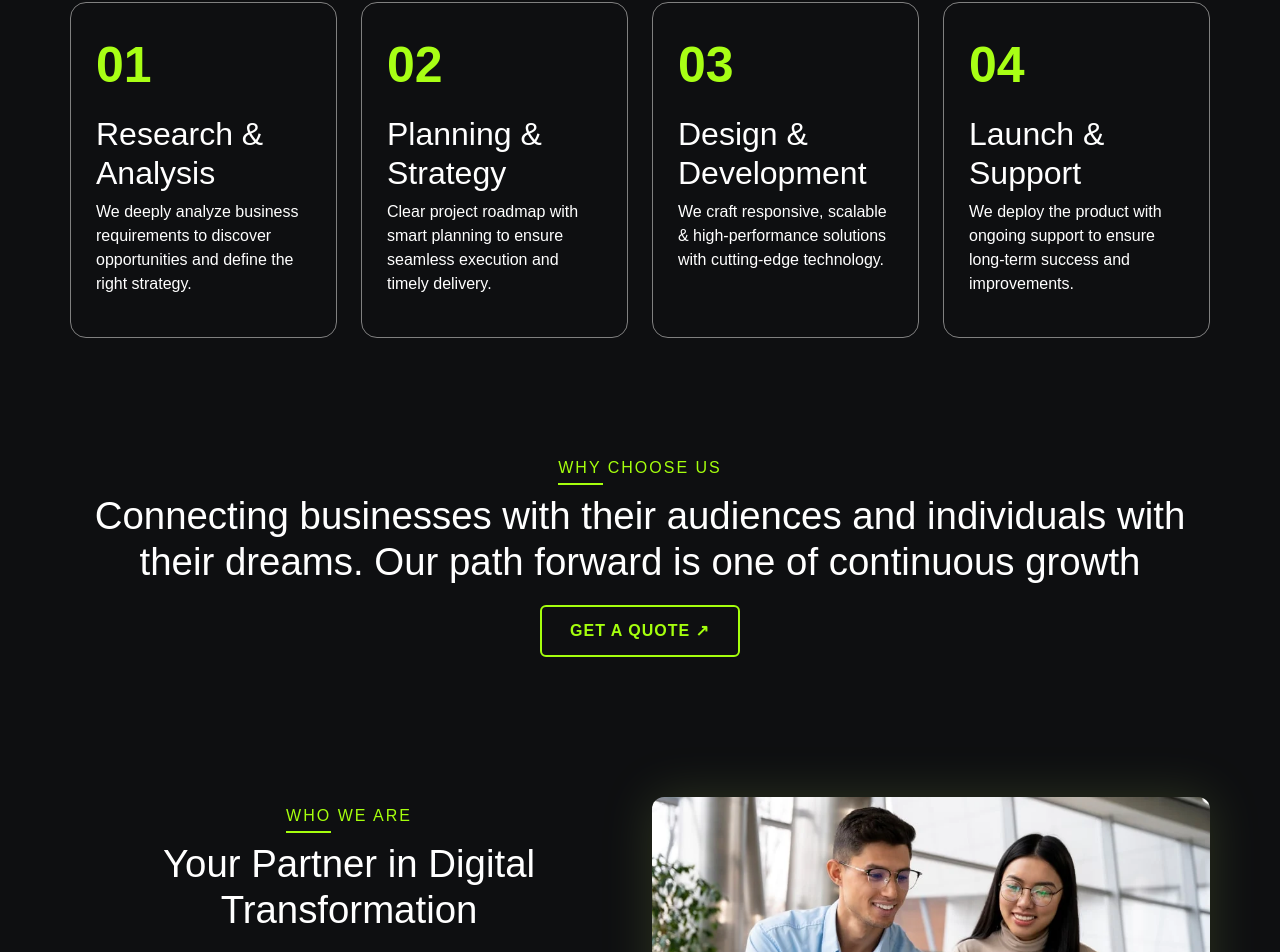
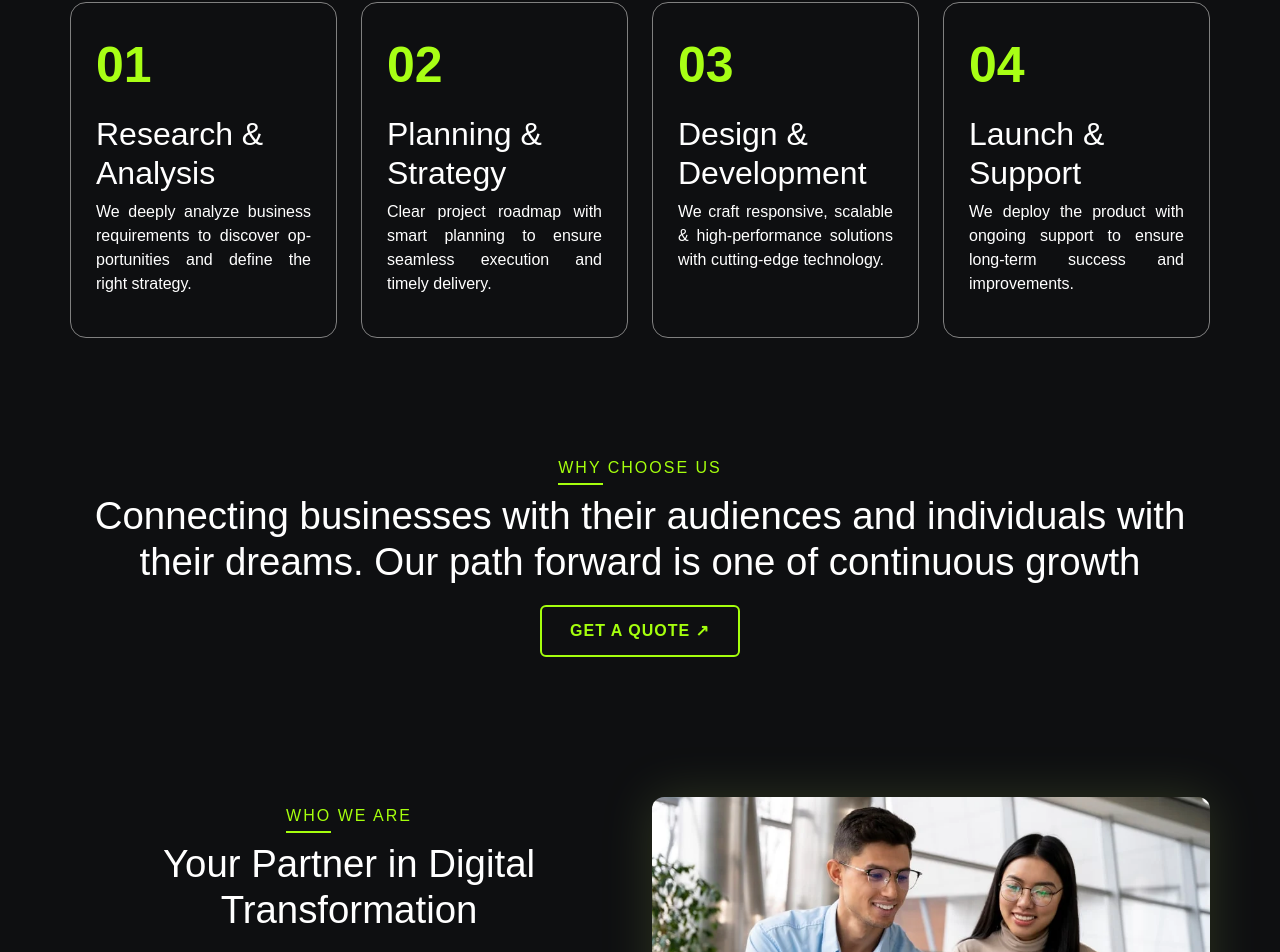
Before and after one commit to Zeeshanprojects/Corebizlabs, a React (Vite) app in the folder corebizlabs/: page / in a window 1280 px wide. Shown: the part 839-1791 px from the top of the page. Built offline with nearby package versions, Linux system fonts and the light colour scheme; a web font is replaced by a local one.

Commit message:
code-updated

```diff
--- a/corebizlabs/src/Pages/Home.css
+++ b/corebizlabs/src/Pages/Home.css
@@ -4,8 +4,6 @@
   justify-content: center;
   text-align: center;
 }
-
-
 .custom-heading {
   font-size: clamp(10px, 7.5vw, 145px);
   font-weight: 100;
@@ -18,8 +16,10 @@
   opacity: 0;
   animation: fadeUp 1.3s ease forwards;
 }
-
-/* Highlight text styling */
+.para{
+  text-align: justify;
+  hyphens: auto !important;
+}
 .custom-heading span {
   background: linear-gradient(90deg, #d7ff75, #9fff00);
   -webkit-background-clip: text;
@@ -38,24 +38,24 @@
   opacity: 0;
   animation: fadeUp 1.8s ease forwards;
 }
-.work-process-section{
-margin-top: 100px ;
+.work-process-section {
+  margin-top: 100px;
 }
 .work-process-section .process-card {
   height: 100%;
-color: white;
-text-align: start !important;
-border: 1px solid gray !important;
+  color: white;
+  text-align: start !important;
+  border: 1px solid gray !important;
   padding: 25px;
   border-radius: 16px;
   transition: 0.3s ease-in-out;
-  border: 1px solid rgba(0,0,0,0.08);
+  border: 1px solid rgba(0, 0, 0, 0.08);
 }
 
 .process-step {
   font-size: 50px;
   font-weight: 700;
-  color: #A8FF15;
+  color: #a8ff15;
   margin-bottom: 12px;
 }
 
@@ -221,13 +221,13 @@ border: 1px solid gray !important;
   transition: color 0.3s ease;
   position: relative;
 }
-.service-item:hover{
-  color: #A1FF23 !important;
+.service-item:hover {
+  color: #a1ff23 !important;
 }
 .arrow-circle {
   font-size: 28px;
   width: 70px;
-  height:70px;
+  height: 70px;
   border: 2px solid #444;
   border-radius: 50%;
   display: flex;
@@ -278,7 +278,6 @@ border: 1px solid gray !important;
   padding: 30px 10px;
   transition: 0.3s ease-in-out;
   border-radius: 14px;
-
 }
 
 .stat-number {
@@ -286,7 +285,6 @@ border: 1px solid gray !important;
   font-weight: 700;
   margin-bottom: 10px;
   color: #96e70e !important;
-
 }
 
 .stat-title {
--- a/corebizlabs/src/Pages/Home.jsx
+++ b/corebizlabs/src/Pages/Home.jsx
@@ -1,12 +1,9 @@
 import React, { useEffect } from "react";
 import Images from "../assets/Images/Image";
-import "./Home.css"
+import "./Home.css";
 export default function Home() {
-
   useEffect(() => {
     document.title = "Home | Corebizlabs";
-
-
   }, []);
 
   return (
@@ -32,7 +29,7 @@ useEffect(() => {
         <div className="row  mb-4">
           <div className="col-12">
             <h6 className="section-label">Our Work Process</h6>
-      <h2 className="section-title">
+            <h2 className="section-title ">
               We Follow a Strategic & Outcome-Driven Approach
             </h2>
           </div>
@@ -43,9 +40,9 @@ useEffect(() => {
             <div className="process-card ">
               <div className="process-step">01</div>
               <h2>Research & Analysis</h2>
-        <p>
-          We deeply analyze business requirements to discover opportunities
-          and define the right strategy.
+              <p className="para">
+                We deeply analyze business requirements to discover
+                opportunities and define the right strategy.
               </p>
             </div>
           </div>
@@ -54,7 +51,7 @@ useEffect(() => {
             <div className="process-card">
               <div className="process-step">02</div>
               <h2>Planning & Strategy</h2>
-        <p>
+              <p className="para">
                 Clear project roadmap with smart planning to ensure seamless
                 execution and timely delivery.
               </p>
@@ -65,7 +62,7 @@ useEffect(() => {
             <div className="process-card ">
               <div className="process-step">03</div>
               <h2>Design & Development</h2>
-        <p>
+              <p className="para">
                 We craft responsive, scalable & high-performance solutions with
                 cutting-edge technology.
               </p>
@@ -76,9 +73,9 @@ useEffect(() => {
             <div className="process-card">
               <div className="process-step">04</div>
               <h2>Launch & Support</h2>
-        <p>
-          We deploy the product with ongoing support to ensure
-          long-term success and improvements.
+              <p className="para">
+                We deploy the product with ongoing support to ensure long-term
+                success and improvements.
               </p>
             </div>
           </div>
@@ -102,7 +99,9 @@ useEffect(() => {
         <div className="row align-items-center mb-5">
           <div className="col-12 col-md-6">
             <h6 className="section-label">Who We Are</h6>
-      <h2 className="section-title">Your Partner in Digital Transformation</h2>
+            <h2 className="section-title">
+              Your Partner in Digital Transformation
+            </h2>
             <p className="section-text">
               We are a forward-thinking digital agency delivering modern tech
               solutions that elevate brands. From visually stunning websites to
@@ -113,12 +112,13 @@ useEffect(() => {
           </div>
 
           <div className="col-12 col-md-6 text-end">
-      <img src={Images.image1} alt="about CoreBiz Labs" className="about-img" />
+            <img
+              src={Images.image1}
+              alt="about CoreBiz Labs"
+              className="about-img"
+            />
           </div>
         </div>
-
-
-
       </div>
 
       {/* ✅ Services Section */}
@@ -132,35 +132,28 @@ useEffect(() => {
           <div className="col-12">
             <ul className="services-list">
               <li className="service-item">
-
                 Full Stack Web Development
                 <span class="arrow-circle">↗</span>
               </li>
               <li className="service-item">
-
                 Mobile App Development
                 <span class="arrow-circle">↗</span>
               </li>
               <li className="service-item">
-
                 UI / UX Design
                 <span class="arrow-circle">↗</span>
               </li>
               <li className="service-item">
-
                 AI Integration & Automation
                 <span class="arrow-circle">↗</span>
               </li>
               <li className="service-item">
-
                 Custom AI Bots
                 <span class="arrow-circle">↗</span>
               </li>
             </ul>
           </div>
         </div>
-
-
       </div>
 
       <div className="section stats-section container ">
@@ -196,7 +189,6 @@ useEffect(() => {
             <h5 className="stat-title">Industry Experts</h5>
           </div>
         </div>
-
       </div>
       <div className="tech-marquee container">
         <div className="marquee-track">
@@ -278,7 +270,6 @@ useEffect(() => {
       </div>
       <div className="section container about-accordion-section">
         <div className="row align-items-center">
-
           {/* Left Side – Text + Image */}
           <div className="col-12 col-md-6 content-wrapper">
             <h6 className="section-label">How We Work</h6>
@@ -286,23 +277,20 @@ useEffect(() => {
               Transforming Vision <br /> Into Reality
             </h2>
             <p className="section-text">
-  At Corebiz Labs, we turn ideas into powerful digital experiences. From concept
-  to execution, our strategy-driven approach helps businesses accelerate growth,
-  improve efficiency, and stand out in the digital world.
+              At Corebiz Labs, we turn ideas into powerful digital experiences.
+              From concept to execution, our strategy-driven approach helps
+              businesses accelerate growth, improve efficiency, and stand out in
+              the digital world.
               <br />
-
             </p>
             <button className="quote-btn">Get a Quote ↗</button>
           </div>
           <div className="col-12 col-sm-12 col-lg-6">
-    <img src={Images.image2} alt="image2" className="about-img"/>
+            <img src={Images.image2} alt="image2" className="about-img" />
           </div>
           {/* Right Side – Accordion */}
-
-
         </div>
       </div>
-
     </>
   );
 }
```
Lines whose indentation alone changed are shown as unchanged.
